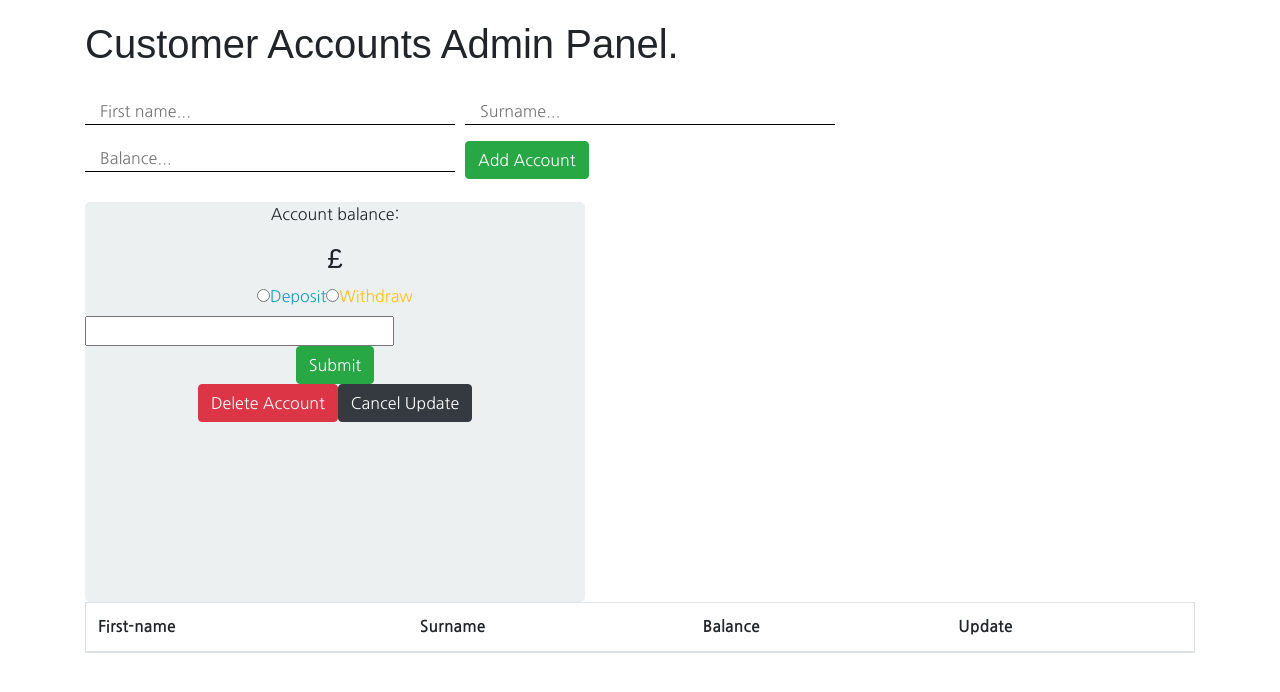
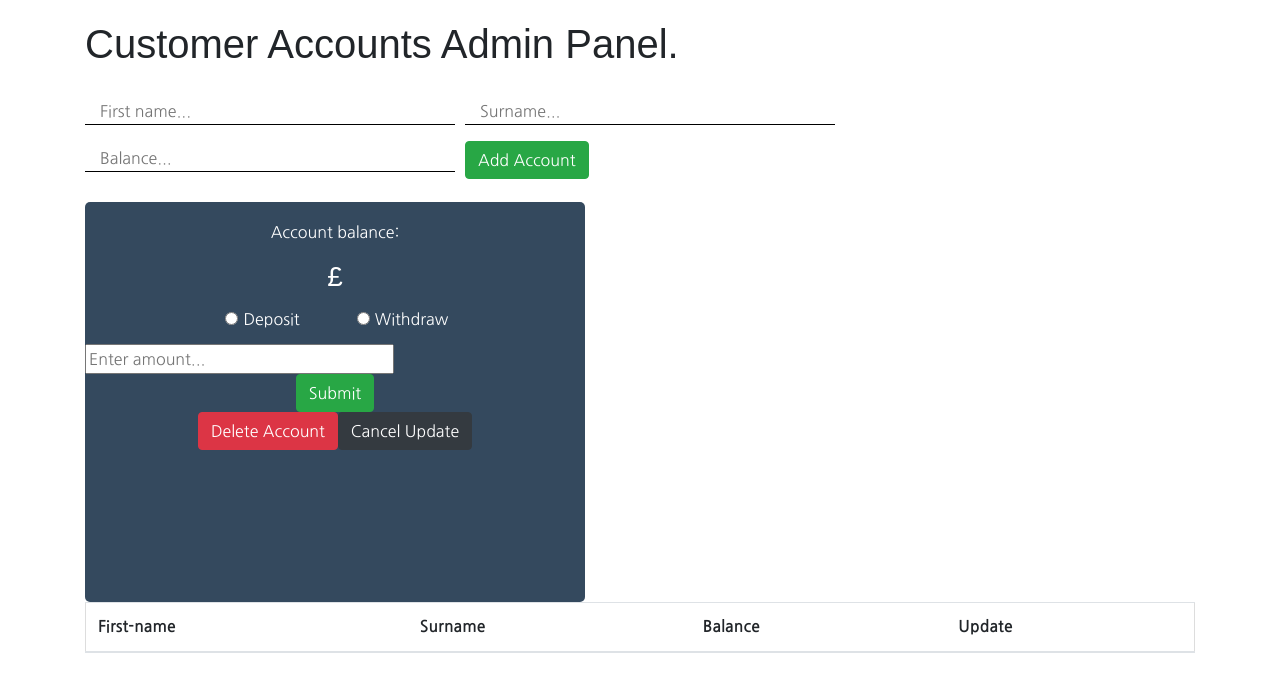
Before and after one commit to ChrisTregaskis/nodeBankingApp, a React (Create React App) app in the folder bankingAppFE/banking-app/: page / in a window 1280 px wide. Shown: the top 692 px of the page. Built offline with nearby package versions, Linux system fonts and the light colour scheme; no server answers; the HTML template or start-up script is replaced by a standard one; a web font is replaced by a local one.

Commit message:
restyled radio buttons, box color and text color

```diff
--- a/bankingAppFE/banking-app/src/Components/CustomerAccountModal/CustomerAccountModal.js
+++ b/bankingAppFE/banking-app/src/Components/CustomerAccountModal/CustomerAccountModal.js
@@ -13,7 +13,7 @@ class CustomerAccountModal extends React.Component{
     displayName = () => {
         let result = [];
         let accountInfo = this.props.accountInfo;
-        result.push(<h3 key="acc-name">{accountInfo.fname} {accountInfo.sname}</h3>);
+        result.push(<h3 key="acc-name" className="name">{accountInfo.fname} {accountInfo.sname}</h3>);
         return result
     };
 
@@ -40,8 +40,6 @@ class CustomerAccountModal extends React.Component{
             this.updateResponse('Please specify how much you would like to deposit or withdraw.')
         }
 
-
-
     };
 
     updateResponse = (newResponse) => {
@@ -61,11 +59,15 @@ class CustomerAccountModal extends React.Component{
                 {this.displayName()}
                 {this.displayBalance()}
                 <form onSubmit={this.handleSubmit}>
-                    <input type="radio" id="depositRadio" name="updateBalance" value="depositRadio"/>
-                        <label htmlFor="depositRadio" className="text-info">Deposit</label>
-                    <input type="radio" id="withdrawRadio" name="updateBalance" value="withdrawRadio"/>
-                        <label htmlFor="withdrawRadio" className="text-warning">Withdraw</label>
-                    <input className="modalInputNum" type="number"/>
+                    <div className="radioBox">
+                        <input type="radio" id="depositRadio" name="updateBalance" value="depositRadio"/>
+                        <label htmlFor="depositRadio" className="radioLabel">Deposit</label>
+                    </div>
+                    <div className="radioBox">
+                        <input type="radio" id="withdrawRadio" name="updateBalance" value="withdrawRadio"/>
+                        <label htmlFor="withdrawRadio" className="radioLabel">Withdraw</label>
+                    </div>
+                    <input className="modalInputNum" type="number" placeholder="Enter amount..."/>
                     <button type="submit" className="btn btn-success">Submit</button>
                 </form>
                 <button className="btn btn-danger">Delete Account</button>
--- a/bankingAppFE/banking-app/src/Components/CustomerAccountModal/customerAccountModal.css
+++ b/bankingAppFE/banking-app/src/Components/CustomerAccountModal/customerAccountModal.css
@@ -1,11 +1,26 @@
 .camContainer {
     height: 400px;
     width: 500px;
-    background-color: #ecf0f1;
+    background-color: #34495e;
     border-radius: 5px;
     text-align: center;
+    color: #fff;
 }
 
 .modalInputNum {
     display: block;
 }
+
+.name {
+    padding-top: 10px;
+}
+
+.radioLabel {
+    padding: 5px;
+}
+
+.radioBox {
+    width: 100px;
+    display: inline-block;
+    margin: 0 20px;
+}
```
